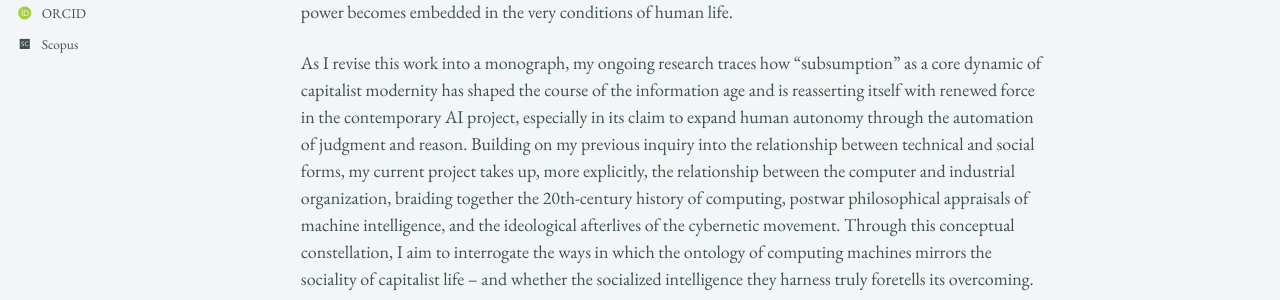
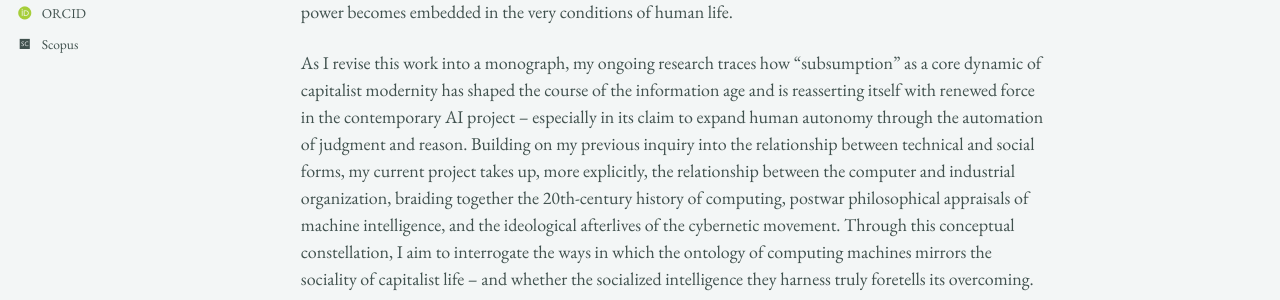
Before and after one commit to epujol90/epujol90.github.io, a Jekyll site: the page built from _pages/about.md, in a window 1280 px wide and 1255 px high. Shown: the part 518-818 px from the top of the window. Built offline with Jekyll 4.4.1, drawn with Linux system fonts in a browser that asks for light colours; some web fonts are replaced; a script bundle is joined from its source files by our own code; library files that are not in the unit come from our copies.

```diff
--- a/_pages/about.md
+++ b/_pages/about.md
@@ -10,6 +10,6 @@ I am a scholar of technology, media, and aesthetics trained in continental philo
 
 My doctoral research centered on the _longue durée_ of industrial modernity and what the early Frankfurt School theorists called “instrumental reason,” tracing its roots to the nineteenth century. My dissertation, _Karl Marx, Philosopher of Technics: Critique, Alienation, and the Materiality of Social Power_, grounded this inquiry in the mid-19th-century debates on technology and political economy underpinning early appraisals of industrialization -- including Marx's decisive intervention. Drawing on understudied materials from the _Marx-Engels Gesamtausgabe_ (MEGA²), I reconstructed how Marx came to understand the relationship between capitalism and the modern technical system, against the backdrop of a techno-determinist consensus emerging from the Industrial Revolution. Contrary to prevailing economicist and productivist readings, I argued that Marx theorized industrial development and its constitutive mechanism -- the “subsumption” of the labor process by capital -- as an alienated organization of human-technical relations, whereby capitalist power becomes embedded in the very conditions of human life.
 
-As I revise this work into a monograph, my ongoing research traces how "subsumption" as a core dynamic of capitalist modernity has shaped the course of the information age and is reasserting itself with renewed force in the contemporary AI project, especially in its claim to expand human autonomy through the automation of judgment and reason. Building on my previous inquiry into the relationship between technical and social forms, my current project takes up, more explicitly, the relationship between the computer and industrial organization, braiding together the 20th-century history of computing, postwar philosophical appraisals of machine intelligence, and the ideological afterlives of the cybernetic movement. Through this conceptual constellation, I aim to interrogate the ways in which the ontology of computing machines mirrors the sociality of capitalist life -- and whether the socialized intelligence they harness truly foretells its overcoming.
+As I revise this work into a monograph, my ongoing research traces how "subsumption" as a core dynamic of capitalist modernity has shaped the course of the information age and is reasserting itself with renewed force in the contemporary AI project -- especially in its claim to expand human autonomy through the automation of judgment and reason. Building on my previous inquiry into the relationship between technical and social forms, my current project takes up, more explicitly, the relationship between the computer and industrial organization, braiding together the 20th-century history of computing, postwar philosophical appraisals of machine intelligence, and the ideological afterlives of the cybernetic movement. Through this conceptual constellation, I aim to interrogate the ways in which the ontology of computing machines mirrors the sociality of capitalist life -- and whether the socialized intelligence they harness truly foretells its overcoming.
 
 I hold a Ph.D. from Duke University’s Graduate Program in Literature, where I specialized in critical theory and media philosophy, as well as a Fulbright-funded master’s degree in media studies from New York University. I received my undergraduate training in Spain, where I completed two degrees in philosophy (UNED) and fine art (University of Barcelona). I am currently an affiliated researcher with the Historical Materialism Studies Group of the Societat Catalana de Filosofia -- the philosophy section of the Institut d’Estudis Catalans, the highest academic body for the Catalan language and culture. Alongside my research, I have developed substantive experience in writing pedagogy, including two years of writing center practice at Duke’s Thompson Writing Studio and teaching writing-intensive courses on media theory, philosophy of technology, and the history and politics of AI.
```
